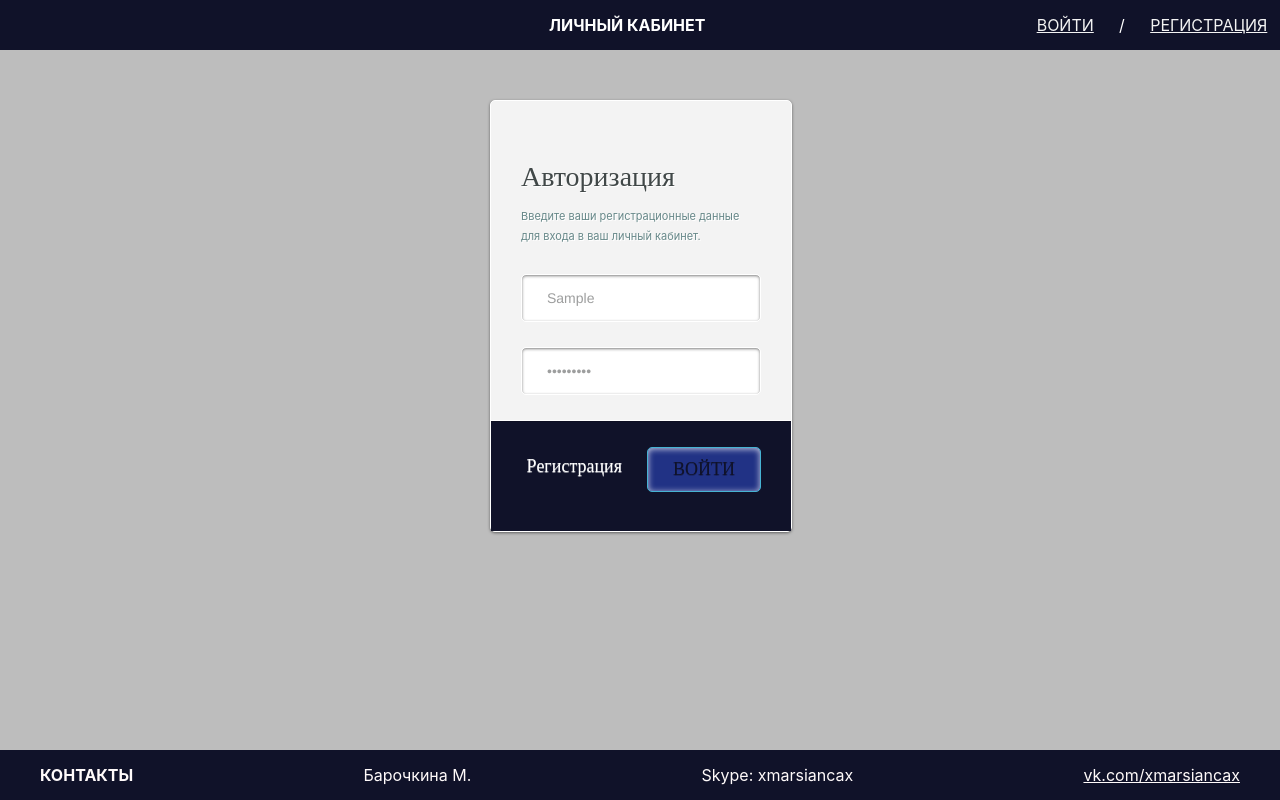
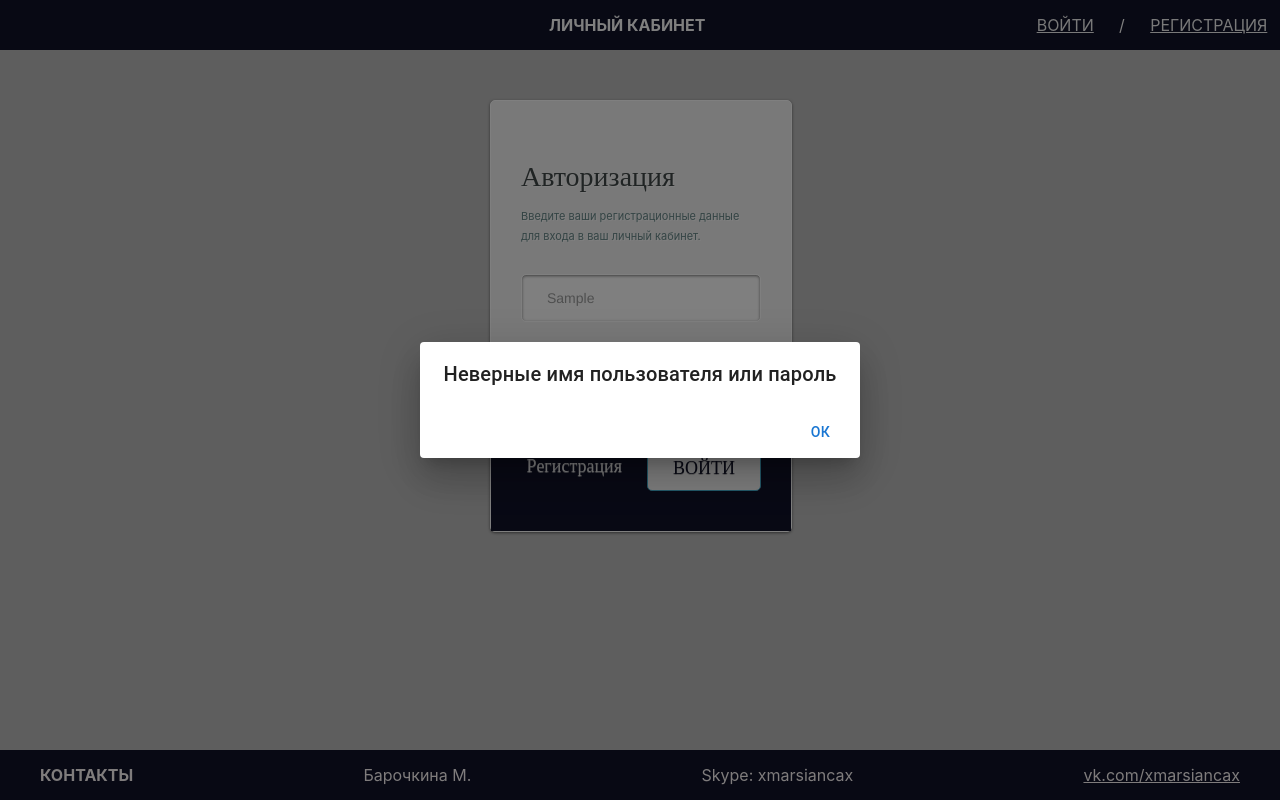
Before and after one commit to Mary-xmarsiancax/personal-area, a React (Create React App) app: page /login in a window 1280 px wide. Both pictures are taken after typing "Sample", "Sample123" into the empty fields and a click on the input "ВОЙТИ". Built offline with nearby package versions, Linux system fonts and the light colour scheme.

Commit message:
добавила вывод ошибки, если на логин,такой пользователь отсутствует

```diff
--- a/src/components/content/auth/Auth.tsx
+++ b/src/components/content/auth/Auth.tsx
@@ -1,17 +1,19 @@
 import "./auth.css"
 import {NavLink} from "react-router-dom";
-import React from "react";
+import React, {useState} from "react";
 import {useForm} from "react-hook-form";
 import {AuthData} from "../../../services/api-types";
 import {authAPI} from "../../../services/Api";
 import {useDispatch} from "react-redux";
 import {setUsersName} from "../../../store/auth-reducer";
+import {Button, Dialog, DialogActions, DialogContent, DialogContentText, DialogTitle, TextField} from "@mui/material";
 
 type AuthProps = { registration: boolean }
 
 const Auth: React.FC<AuthProps> = (props): React.ReactElement => {
     let dispatch = useDispatch()
     const {register, handleSubmit} = useForm<AuthData>()
+    const [message, setMessage] = useState("")
 
     const onSubmit = handleSubmit((data: AuthData) => {
             if (props.registration) {
@@ -21,11 +23,12 @@ const Auth: React.FC<AuthProps> = (props): React.ReactElement => {
                 const userIsRegisterName = authAPI.login(data)
                 if (userIsRegisterName) {
                     dispatch(setUsersName(userIsRegisterName))
+                } else {
+                    setMessage("Неверные имя пользователя или пароль")
                 }
             }
         }
     )
-
 
     return (
         <div>
@@ -74,6 +77,14 @@ const Auth: React.FC<AuthProps> = (props): React.ReactElement => {
                     </form>
                 </div>
             }
+            <Dialog open={!!message} onClose={() => setMessage("")}>
+                <form onSubmit={onSubmit}>
+                    <DialogTitle>{message}</DialogTitle>
+                    <DialogActions>
+                        <Button onClick={() => setMessage("")}>Ок</Button>
+                    </DialogActions>
+                </form>
+            </Dialog>
         </div>
     )
 }
```
